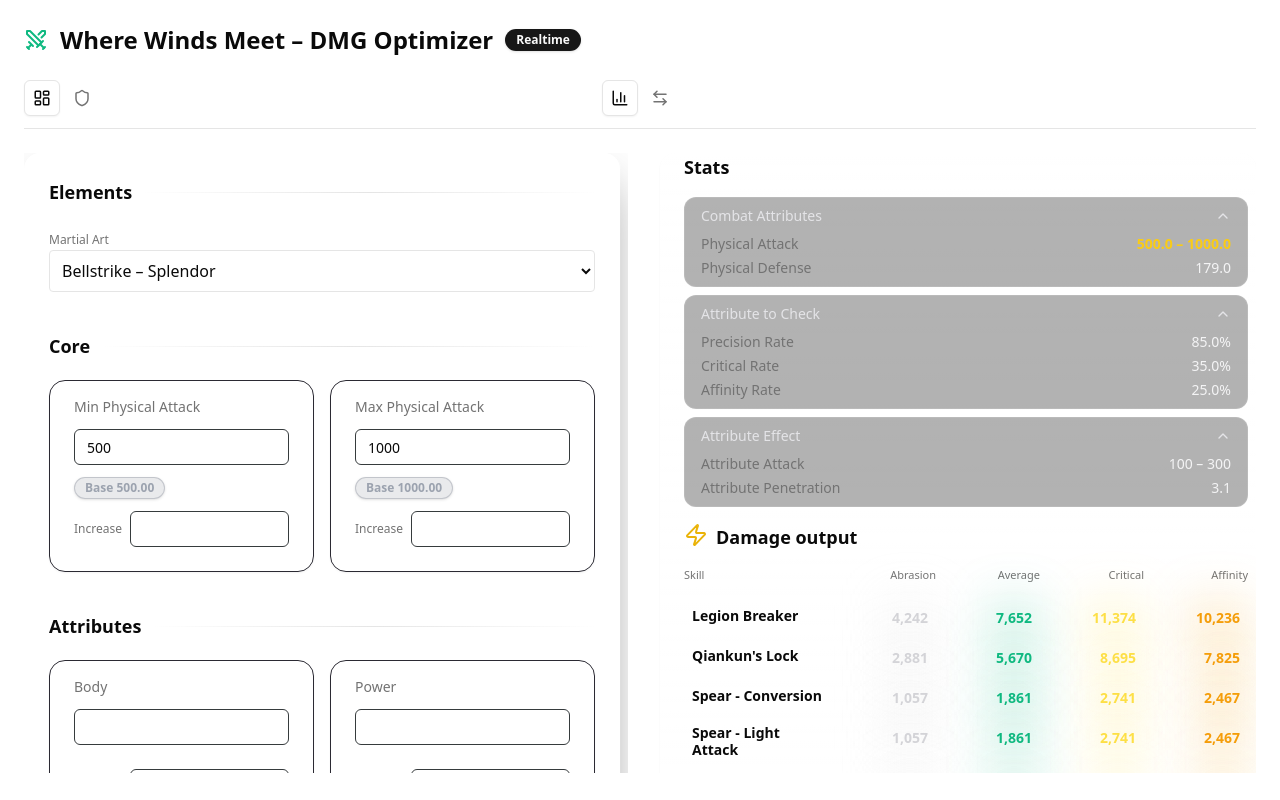
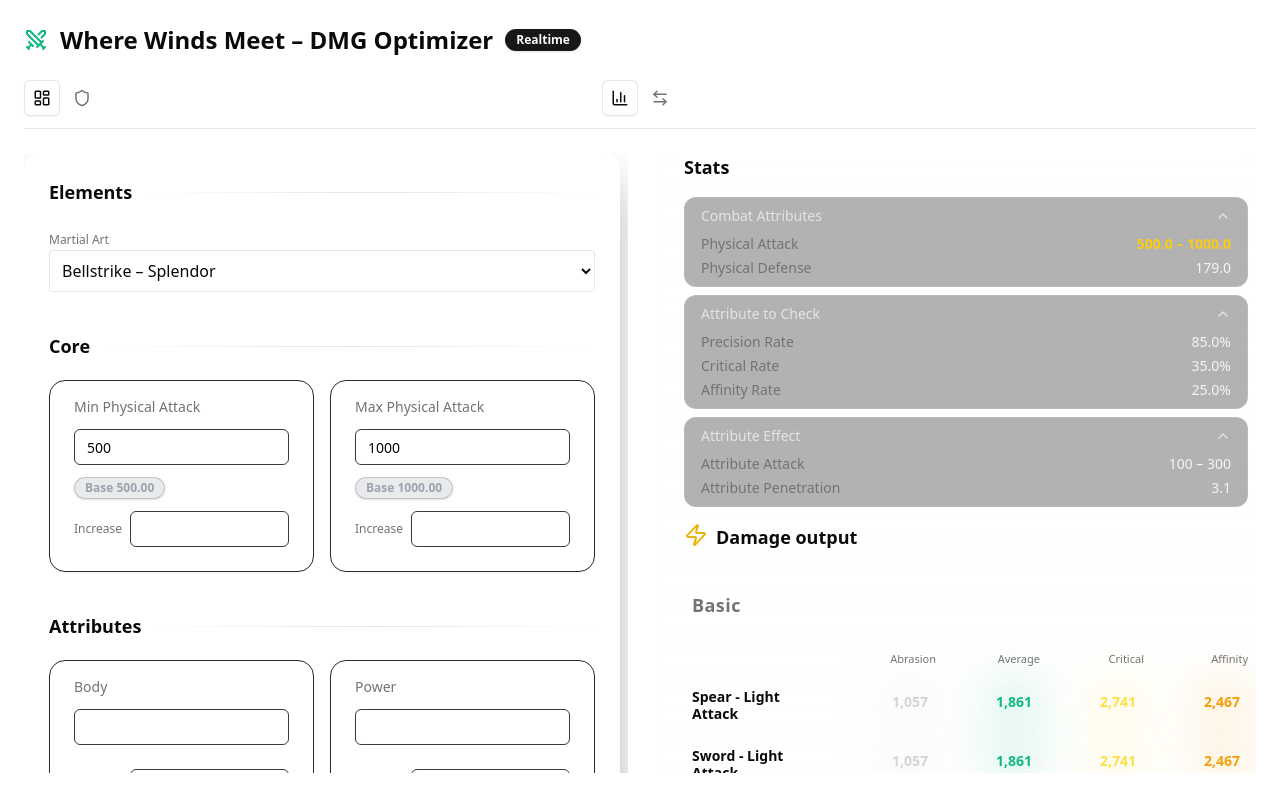
Before and after one commit to Phong940253/wwm-damage-calculator, a Next.js app: page / in a window 1280 px wide. Built offline with nearby package versions, Linux system fonts and the light colour scheme.

Commit message:
feat: enhance DamagePanel to group skill damages by category and update SkillDamagePanel layout

```diff
--- a/app/ui/damage/DamagePanel.tsx
+++ b/app/ui/damage/DamagePanel.tsx
@@ -15,6 +15,7 @@ import { useSkillDamage } from "@/app/hooks/useSkillDamage";
 import { SKILLS } from "@/app/domain/skill/skills";
 import { ElementStats } from "@/app/types";
 import { SkillDamagePanel } from "./SkillDamagePanel";
+import { Skill } from "@/app/domain/skill/types";
 
 interface Props {
   ctx: DamageContext;
@@ -46,6 +47,24 @@ export default function DamagePanel({
   });
 
   const skillDamages = useSkillDamage(ctx, skills);
+  const completedSkillDamages = skillDamages.filter(
+    (entry): entry is { skill: Skill; result: NonNullable<typeof entry.result> } =>
+      Boolean(entry.result)
+  );
+
+  const categoryOrder: Skill["category"][] = ["basic", "skill", "ultimate"];
+  const categoryLabels: Record<Skill["category"], string> = {
+    basic: "Basic",
+    skill: "Skill",
+    ultimate: "Ultimate",
+  };
+
+  const groupedSkillDamages = categoryOrder
+    .map((category) => ({
+      category,
+      skills: completedSkillDamages.filter(({ skill }) => skill.category === category),
+    }))
+    .filter((group) => group.skills.length > 0);
 
   return (
     <Card
@@ -70,16 +89,22 @@ export default function DamagePanel({
             <Zap className="text-yellow-500" /> Damage output
           </div>
 
-          {skillDamages.map(({ skill, result }, idx) =>
-            result ? (
+          {groupedSkillDamages.map((group) => (
+            <div key={group.category} className="space-y-2">
+              <div className="text-lg py-6 px-2 font-semibold text-muted-foreground tracking-wide capitalize">
+                {categoryLabels[group.category]}
+              </div>
+
+              {group.skills.map(({ skill, result }, idx) => (
                 <SkillDamagePanel
                   key={skill.id}
                   skill={skill}
                   result={result}
                   showHeader={idx === 0}
                 />
-            ) : null
-          )}
+              ))}
+            </div>
+          ))}
 
 
           {result.averageBreakdown && (
--- a/app/ui/damage/SkillDamagePanel.tsx
+++ b/app/ui/damage/SkillDamagePanel.tsx
@@ -49,7 +49,7 @@ export function SkillDamagePanel({ skill, result, showHeader = false }: Props) {
                         ${columnTemplateClass}
                     `}
                 >
-                    <div className="col-span-2 md:col-span-1 lg:col-span-1 text-left">Skill</div>
+                    <div className="col-span-2 md:col-span-1 lg:col-span-1"></div>
                     <div className="text-right">Abrasion</div>
                     <div className="text-right">Average</div>
                     <div className="text-right">Critical</div>
```
Lines whose indentation alone changed are shown as unchanged.
